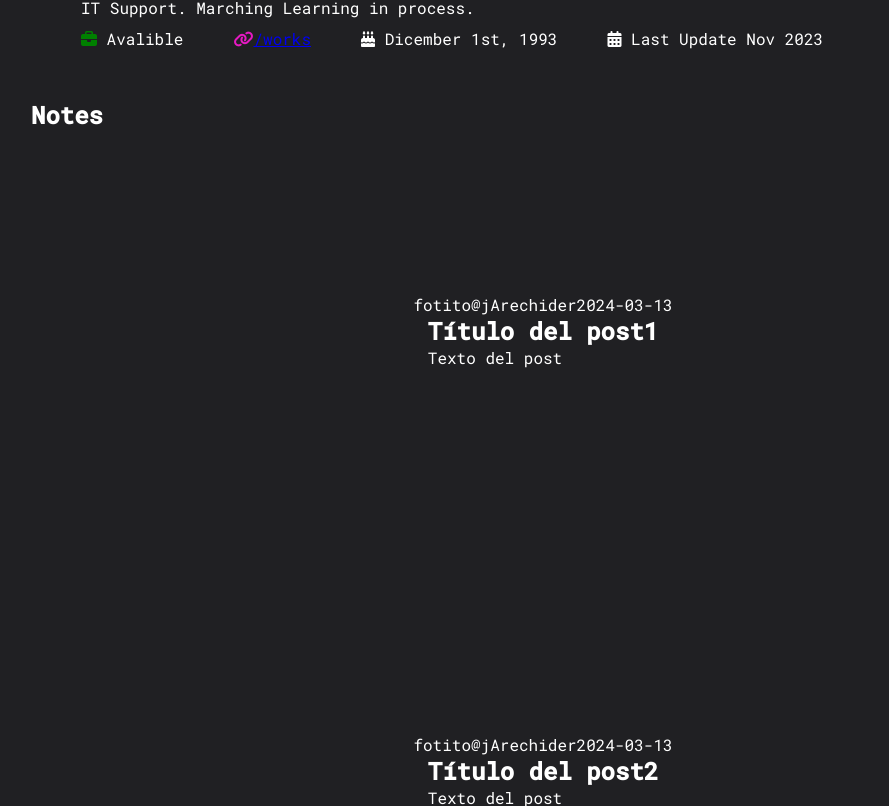
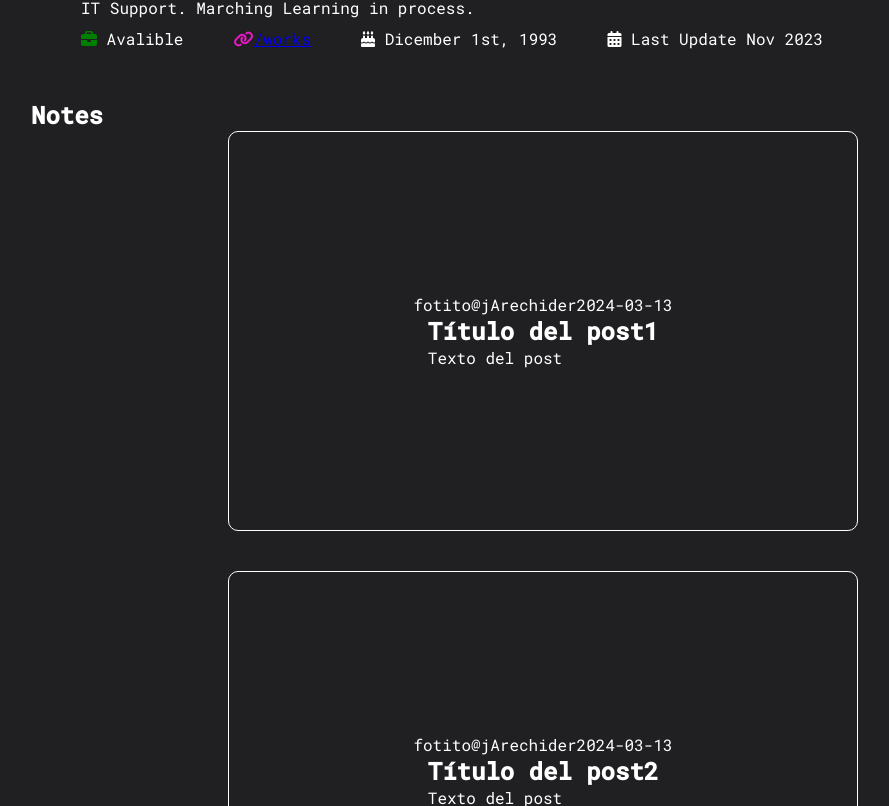
Before and after one commit to chocopros/Portafolio-Nov2023, a React (Vite) app: page /#/posts in a window 1280 px wide. Shown: the part 694-1500 px from the top of the page, without its empty margins (97-986 px from the left). Built offline with nearby package versions, Linux system fonts and the light colour scheme.

Commit message:
update3132024

```diff
--- a/src/components/routes/aboutMe/details/Skills.jsx
+++ b/src/components/routes/aboutMe/details/Skills.jsx
@@ -88,11 +88,11 @@ const SkillsAlls = () => {
               />
               <ImgCode
                 titleLogo='Python'
-                urlLink='public/images/logos/python-5.svg'
+                urlLink='/images/logos/python-5.svg'
               />
               <ImgCode
                 titleLogo='Flask'
-                urlLink='public/images/logos/flask-svgrepo-com (1).svg'
+                urlLink='/images/logos/flask-svgrepo-com (1).svg'
               />
             </ul>
           </div>
--- a/src/components/routes/post/details/ArticlePost.jsx
+++ b/src/components/routes/post/details/ArticlePost.jsx
@@ -28,6 +28,8 @@ const NewPost = styled.article`
     justify-content: center;
     height: 400px;
     width: 630px;
+    border: solid white 1px;
+    border-radius: 10px;
 
     .header__cabezera {
         display: flex;
```
